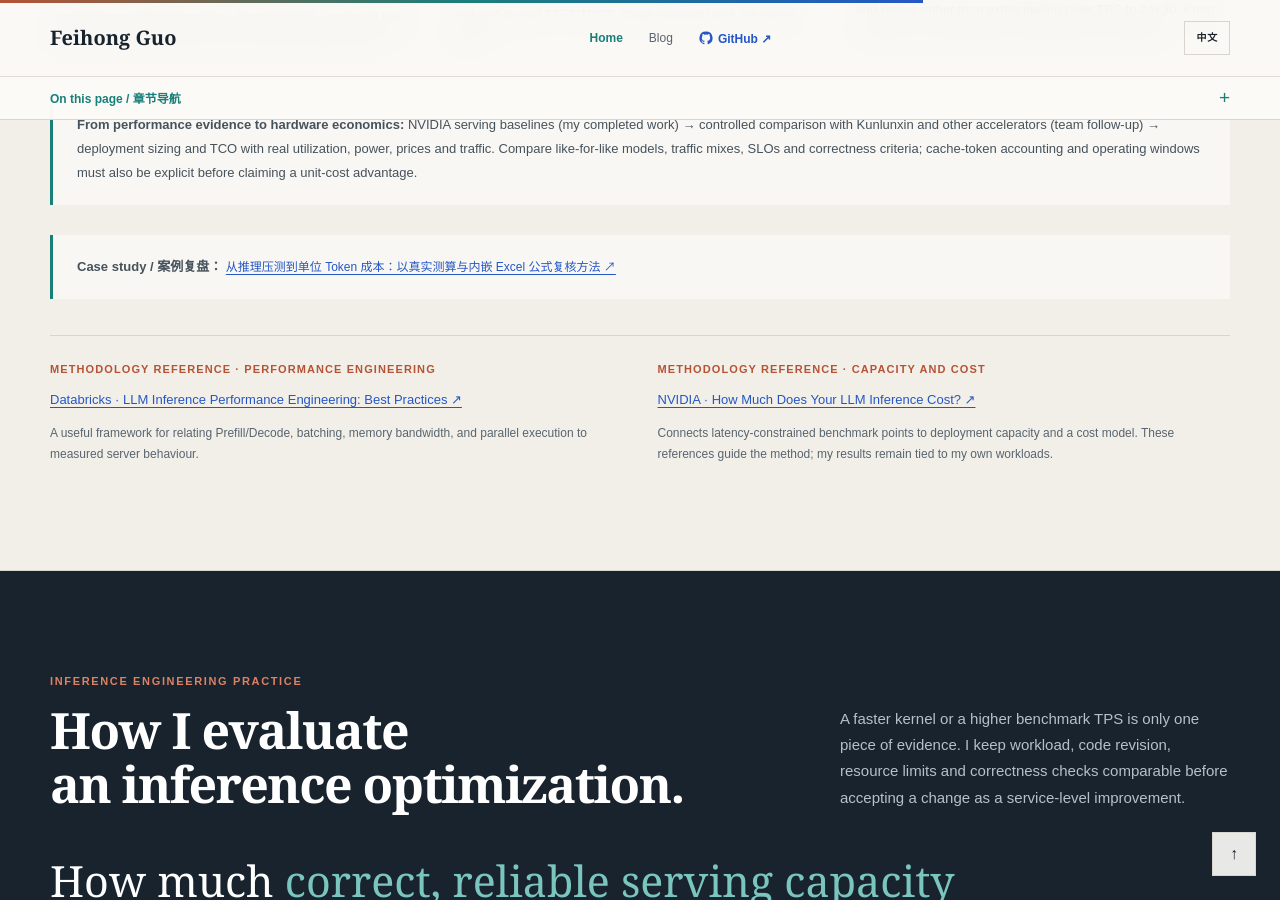
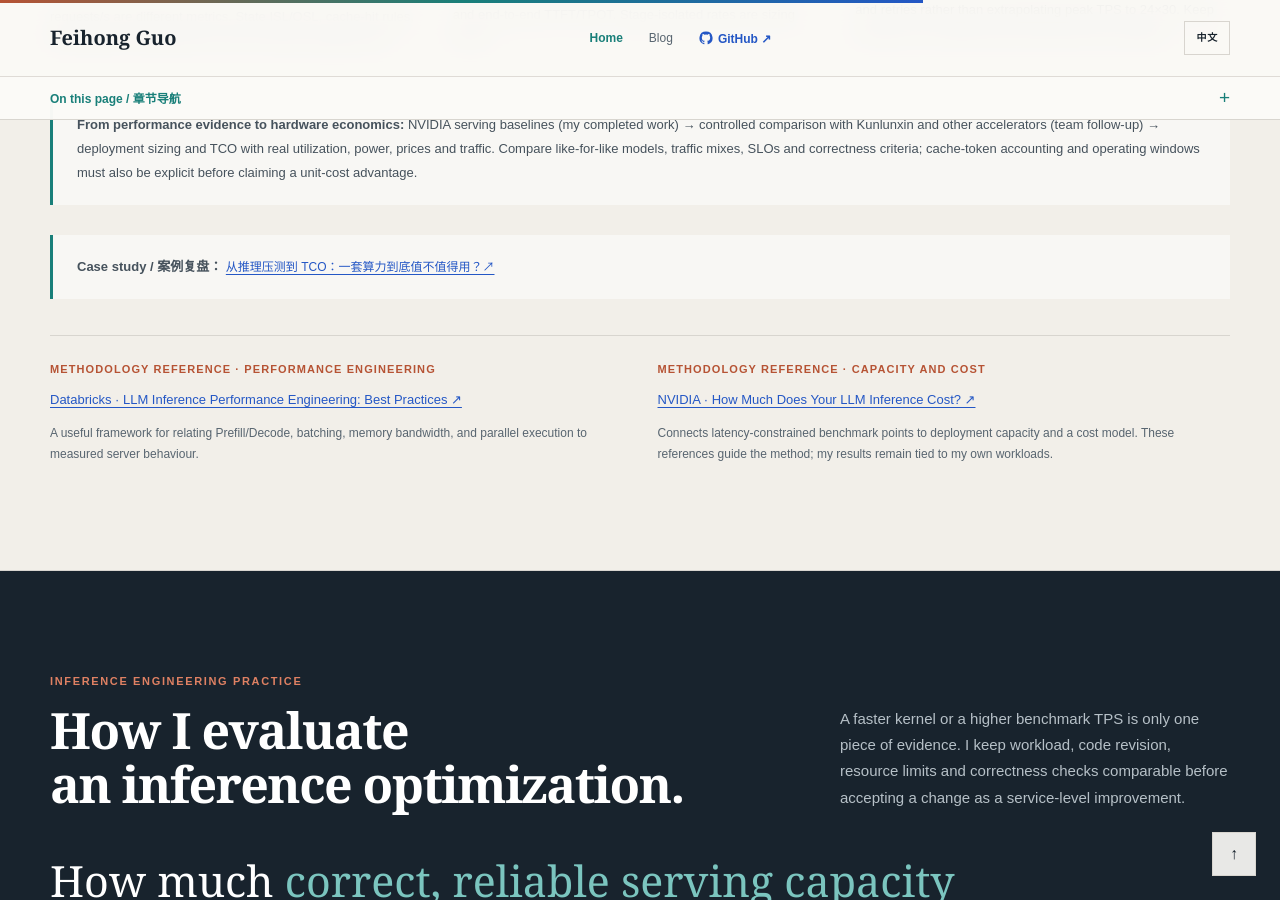
Before and after one commit to Phoenix3334/Phoenix3334.github.io, a Jekyll site: the page index.html, which Jekyll copies as it is, in a window 1280 px wide and 900 px high, scrolled down 7749 px. Built offline with Jekyll 4.4.1, drawn with Linux system fonts in a browser that asks for light colours.

Commit message:
site: align capacity section blog link with rewritten article title

```diff
--- a/index.html
+++ b/index.html
@@ -586,7 +586,7 @@
         <article class="cost-step"><span class="step-index">03 / TCO</span><h3 data-i18n="cost-tco-title">Price delivered service</h3><p data-i18n="cost-tco-copy">Use one accounting period for compute rental or hardware depreciation, power, networking, software, and operations. Divide by the correctly delivered token volume under the chosen service criteria. Treat input and output separately when the accounting requires it.</p><div class="formula" data-i18n="cost-tco-formula">Cost per 1M valid tokens<br>= period cost / valid tokens delivered × 10⁶</div><p data-i18n="cost-tco-note">Use actual service days, busy/idle utilisation, headroom, uptime and retries rather than extrapolating peak TPS to 24×30. Keep compute cost, billable-token pricing and ROI separate.</p></article>
       </div>
       <p class="cost-scope" data-i18n="cost-evidence"><strong>From performance evidence to hardware economics:</strong> NVIDIA serving baselines (my completed work) → controlled comparison with Kunlunxin and other accelerators (team follow-up) → deployment sizing and TCO with real utilization, power, prices and traffic. Compare like-for-like models, traffic mixes, SLOs and correctness criteria; cache-token accounting and operating windows must also be explicit before claiming a unit-cost advantage.</p>
-      <p class="cost-scope"><strong>Case study / 案例复盘：</strong> <a class="inline-link" href="/blog/2026/11/19/benchmark-capacity-token-cost/">从推理压测到单位 Token 成本：以真实测算与内嵌 Excel 公式复核方法 ↗</a></p>
+      <p class="cost-scope"><strong>Case study / 案例复盘：</strong> <a class="inline-link" href="/blog/2026/11/19/benchmark-capacity-token-cost/">从推理压测到 TCO：一套算力到底值不值得用？↗</a></p>
       <div class="reference-grid">
         <div><h3 data-i18n="reference-performance">Methodology reference · performance engineering</h3><a href="https://www.databricks.com/blog/llm-inference-performance-engineering-best-practices" target="_blank" rel="noreferrer">Databricks · LLM Inference Performance Engineering: Best Practices ↗</a><p data-i18n="reference-performance-copy">A useful framework for relating Prefill/Decode, batching, memory bandwidth, and parallel execution to measured server behaviour.</p></div>
         <div><h3 data-i18n="reference-cost">Methodology reference · capacity and cost</h3><a href="https://developer.nvidia.com/blog/llm-inference-benchmarking-how-much-does-your-llm-inference-cost/" target="_blank" rel="noreferrer">NVIDIA · How Much Does Your LLM Inference Cost? ↗</a><p data-i18n="reference-cost-copy">Connects latency-constrained benchmark points to deployment capacity and a cost model. These references guide the method; my results remain tied to my own workloads.</p></div>
```
